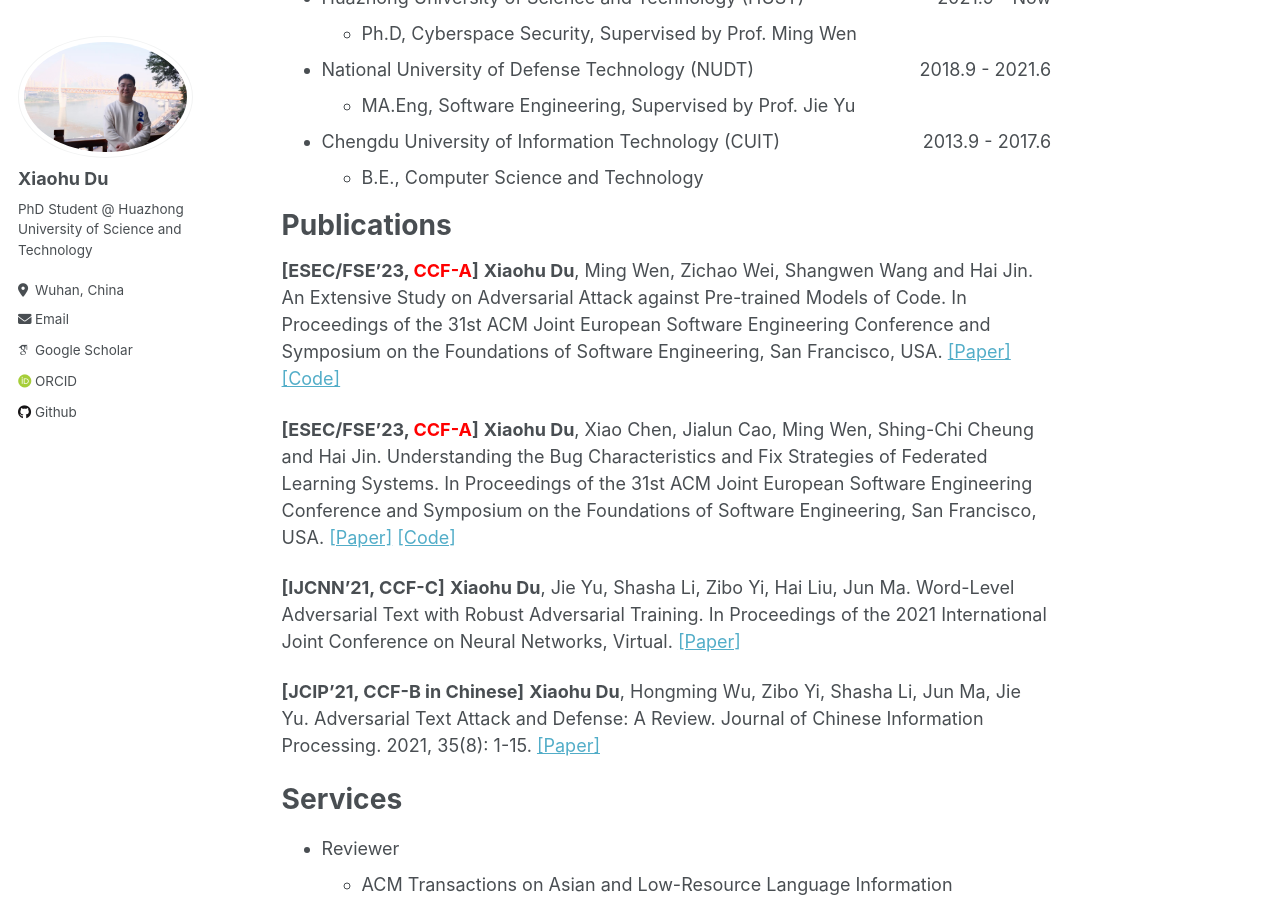
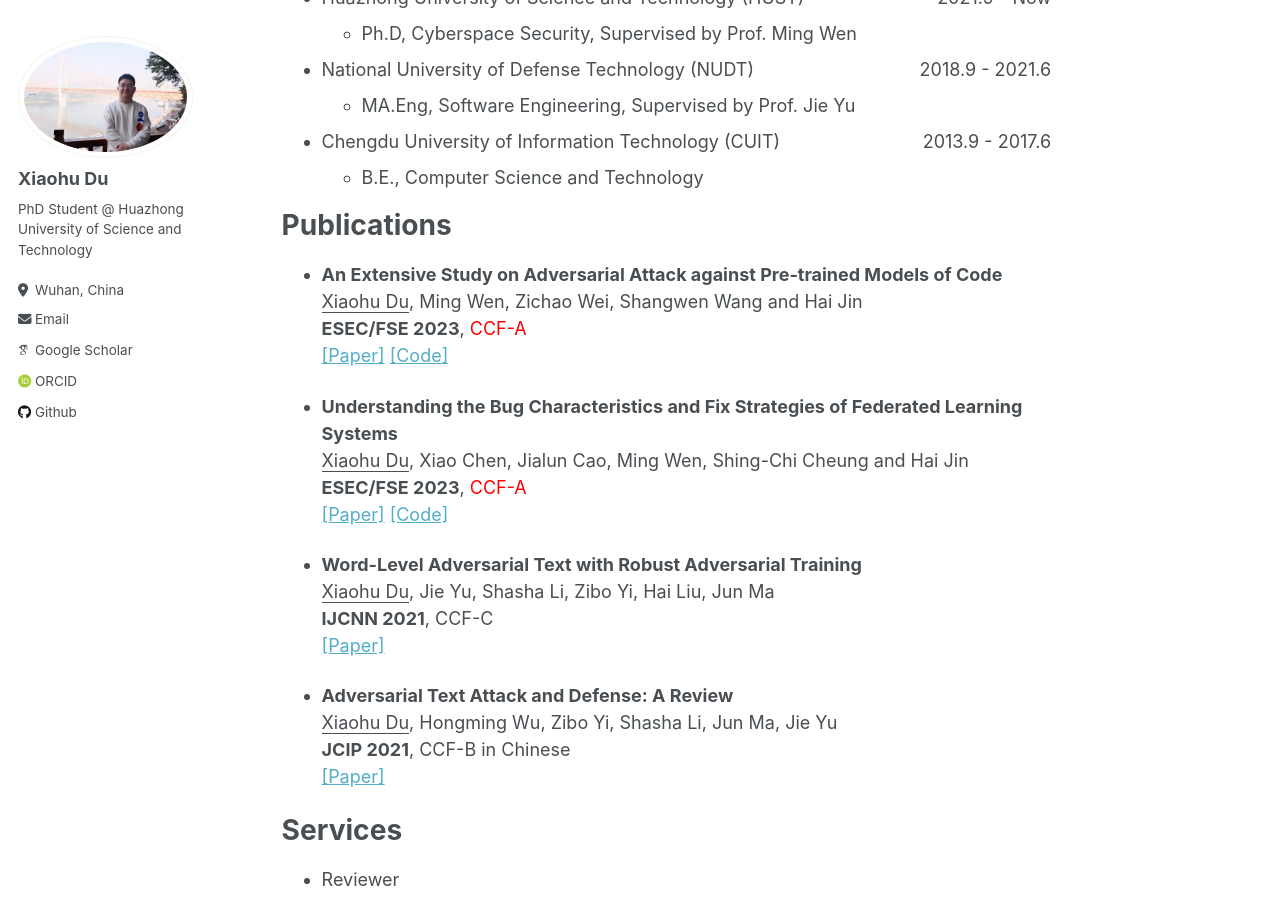
Before and after one commit to xhdu/xhdu.github.io, a Jekyll site: the page built from _pages/about.md, in a window 1280 px wide and 900 px high, scrolled down 672 px. Built offline with Jekyll 4.4.1, drawn with Linux system fonts in a browser that asks for light colours; some web fonts are replaced.

Commit message:
Update about.md

```diff
--- a/_pages/about.md
+++ b/_pages/about.md
@@ -29,13 +29,25 @@ Education
 
 Publications
 ======
-**[ESEC/FSE'23, <font color="red">CCF-A</font>]** **Xiaohu Du**, Ming Wen, Zichao Wei, Shangwen Wang and Hai Jin. An Extensive Study on Adversarial Attack against Pre-trained Models of Code. In Proceedings of the 31st ACM Joint European Software Engineering Conference and Symposium on the Foundations of Software Engineering, San Francisco, USA. [[Paper]](http://xhdu.github.io/files/FSE23-1.pdf) [[Code]](https://github.com/CGCL-codes/Attack_PTMC)
+- **An Extensive Study on Adversarial Attack against Pre-trained Models of Code**
+  <u>Xiaohu Du</u>, Ming Wen, Zichao Wei, Shangwen Wang and Hai Jin
+  **ESEC/FSE 2023**, <font color="red">CCF-A</font>
+  [[Paper]](http://xhdu.github.io/files/FSE23-1.pdf) [[Code]](https://github.com/CGCL-codes/Attack_PTMC)
 
-**[ESEC/FSE'23, <font color="red">CCF-A</font>]** **Xiaohu Du**, Xiao Chen, Jialun Cao, Ming Wen, Shing-Chi Cheung and Hai Jin. Understanding the Bug Characteristics and Fix Strategies of Federated Learning Systems. In Proceedings of the 31st ACM Joint European Software Engineering Conference and Symposium on the Foundations of Software Engineering, San Francisco, USA. [[Paper]](http://xhdu.github.io/files/FSE23-2.pdf) [[Code]](https://github.com/CGCL-codes/FL_Bug_Study)
+- **Understanding the Bug Characteristics and Fix Strategies of Federated Learning Systems**
+  <u>Xiaohu Du</u>, Xiao Chen, Jialun Cao, Ming Wen, Shing-Chi Cheung and Hai Jin
+  **ESEC/FSE 2023**, <font color="red">CCF-A</font>
+  [[Paper]](http://xhdu.github.io/files/FSE23-2.pdf) [[Code]](https://github.com/CGCL-codes/FL_Bug_Study)
 
-**[IJCNN'21, CCF-C]** **Xiaohu Du**, Jie Yu, Shasha Li, Zibo Yi, Hai Liu, Jun Ma. Word-Level Adversarial Text with Robust Adversarial Training. In Proceedings of the 2021 International Joint Conference on Neural Networks, Virtual. [[Paper]](http://xhdu.github.io/files/IJCNN21.pdf)
+- **Word-Level Adversarial Text with Robust Adversarial Training**
+  <u>Xiaohu Du</u>, Jie Yu, Shasha Li, Zibo Yi, Hai Liu, Jun Ma
+  **IJCNN 2021**, CCF-C
+  [[Paper]](http://xhdu.github.io/files/IJCNN21.pdf)
 
-**[JCIP'21, CCF-B in Chinese]** **Xiaohu Du**, Hongming Wu, Zibo Yi, Shasha Li, Jun Ma, Jie Yu. Adversarial Text Attack and Defense: A Review. Journal of Chinese Information Processing. 2021, 35(8): 1-15. [[Paper]](http://xhdu.github.io/files/JCIP21.pdf)
+- **Adversarial Text Attack and Defense: A Review**
+  <u>Xiaohu Du</u>, Hongming Wu, Zibo Yi, Shasha Li, Jun Ma, Jie Yu
+  **JCIP 2021**, CCF-B in Chinese
+  [[Paper]](http://xhdu.github.io/files/JCIP21.pdf)
 
 Services
 ======
```
